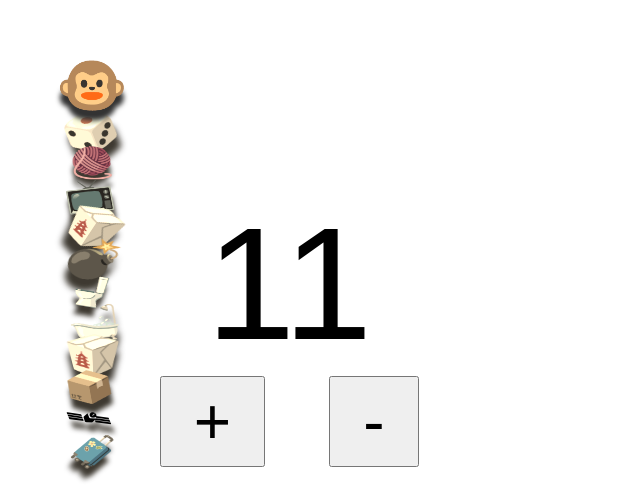
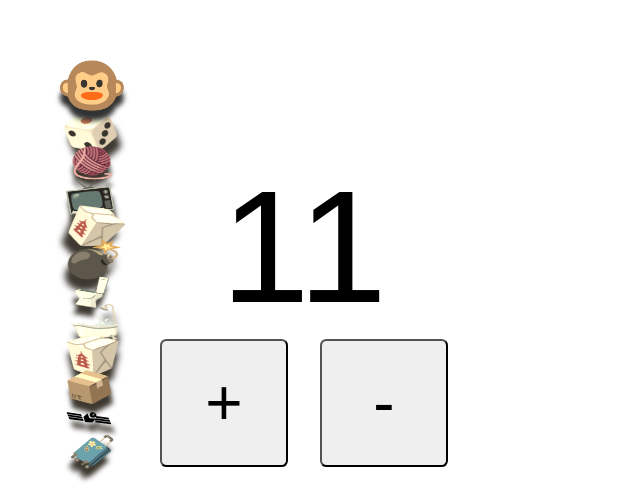
Before and after one commit to j5bot/spank-the-monkey, a React (Vite) app: page / in a window 1280 px wide. Shown: the part 297-800 px from the top of the page, without its empty margins (0-640 px from the left). Built offline with nearby package versions, Linux system fonts and the light colour scheme.

Commit message:
adjust styles and height adjustment

```diff
--- a/src/index.tsx
+++ b/src/index.tsx
@@ -63,9 +63,7 @@ const App: FunctionComponent<{}> = () => {
     setJunk(junkItems);
   }, []);
 
-  const heightAdjust = 1 - Math.max(height - 11, 0) * 0.03;
-
-  console.log(heightAdjust);
+  const heightAdjust = 1 - Math.max(height - 18, 0) * 0.03;
 
   return (
     <div className="App">
--- a/src/styles.css
+++ b/src/styles.css
@@ -1,3 +1,7 @@
+body {
+    background-color: white;
+}
+
 .App {
   --item-height: 2em;
   position: absolute;
@@ -39,12 +43,15 @@
   margin-bottom: 3em;
 }
 .plusButton {
-  margin-right: 1em;
+  margin-right: 0.5em;
 }
 .display {
   font-size: 10em;
 }
 button {
+    border-radius: 0.1em;
     font-size: 4em;
     padding: 0.1em 0.5em;
+    min-width: 2em;
+    min-height: 2em;
 }
```
